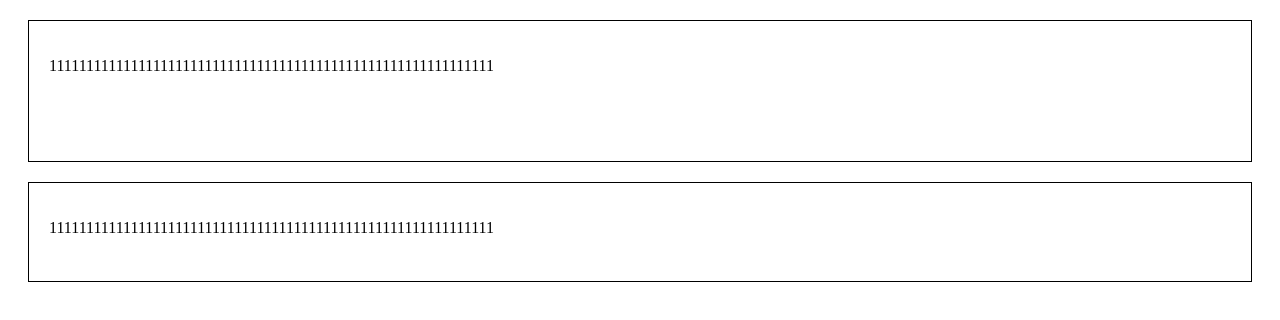
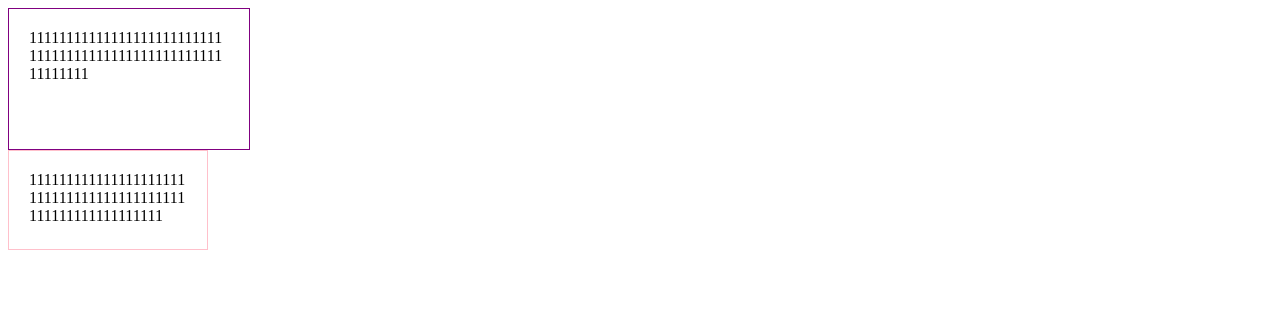
Before and after one commit to SUNsyg/JAVASCRIPT_base, a plain HTML site: page css/盒模型.html in a window 1280 px wide. Drawn offline with Linux system fonts and the light colour scheme.

Commit message:
'盒模型添加'

```diff
--- a/css/盒模型.html
+++ b/css/盒模型.html
@@ -4,29 +4,32 @@
   <meta charset="UTF-8">
   <title>盒模型</title>
   <style>
-    .box {
-      /*width: 200px;*/
+    .wcbox {
+      width: 200px;
       height: 100px;
       padding: 20px;
-      margin: 20px;
-      border: 1px solid black;
+      /*margin: 20px;*/
+      border: 1px solid purple;
+      box-sizing: content-box;
+      word-break: break-all;
     }
-    .ieBox {
-      /*width: 200px;*/
+    .IEBox {
+      width: 200px;
       height: 100px;
       padding: 20px;
-      margin: 20px;
-      border: 1px solid black;
+      /*margin: 20px;*/
+      border: 1px solid pink;
       box-sizing: border-box;
+      word-break: break-all;
     }
   </style>
 </head>
 <body>
-<div class="box">
-  <p>111111111111111111111111111111111111111111111111111111111111</p>
+<div class="wcbox">
+  111111111111111111111111111111111111111111111111111111111111
 </div>
-<div class="ieBox">
-  <p>111111111111111111111111111111111111111111111111111111111111</p>
+<div class="IEBox">
+  111111111111111111111111111111111111111111111111111111111111
 </div>
 </body>
 </html>
```
Also changed, not shown: index.html (+17 -1 lines).
